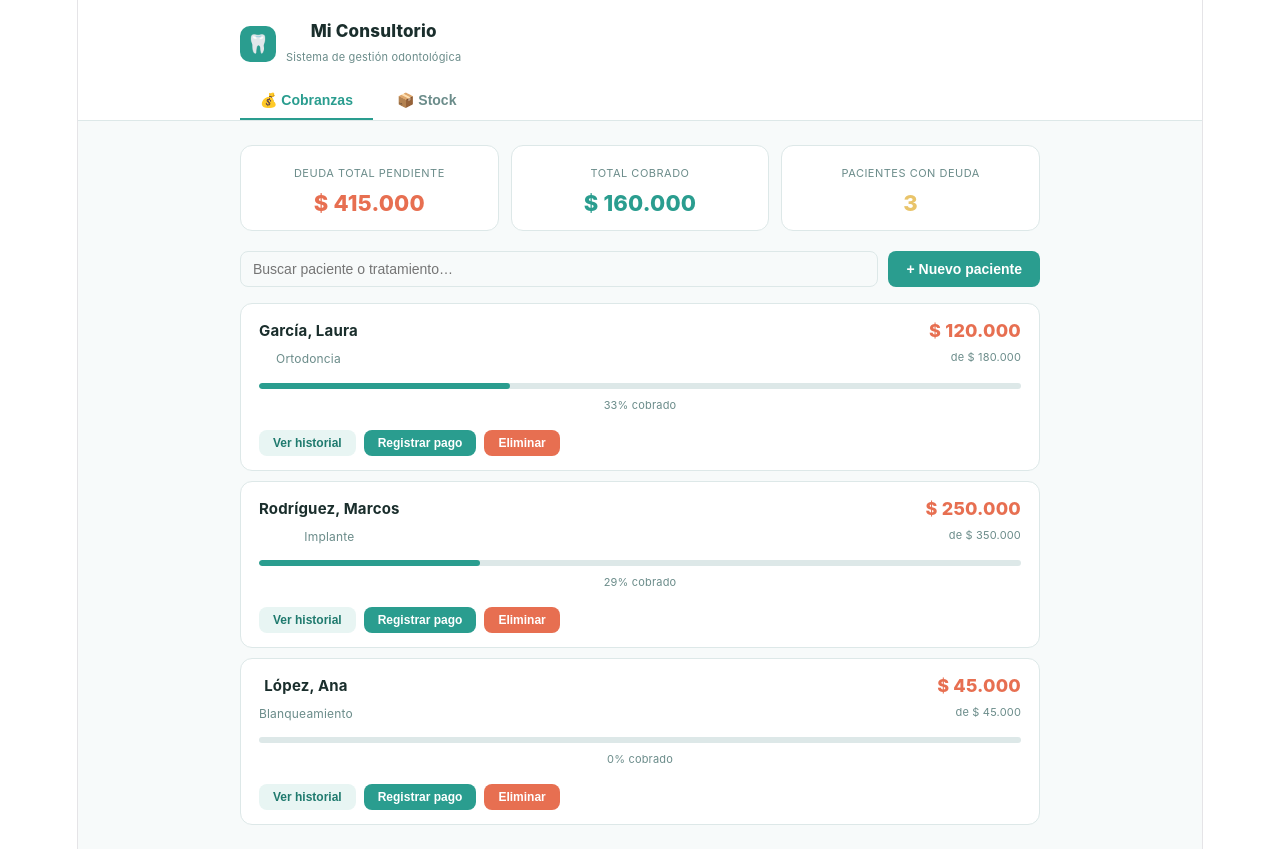
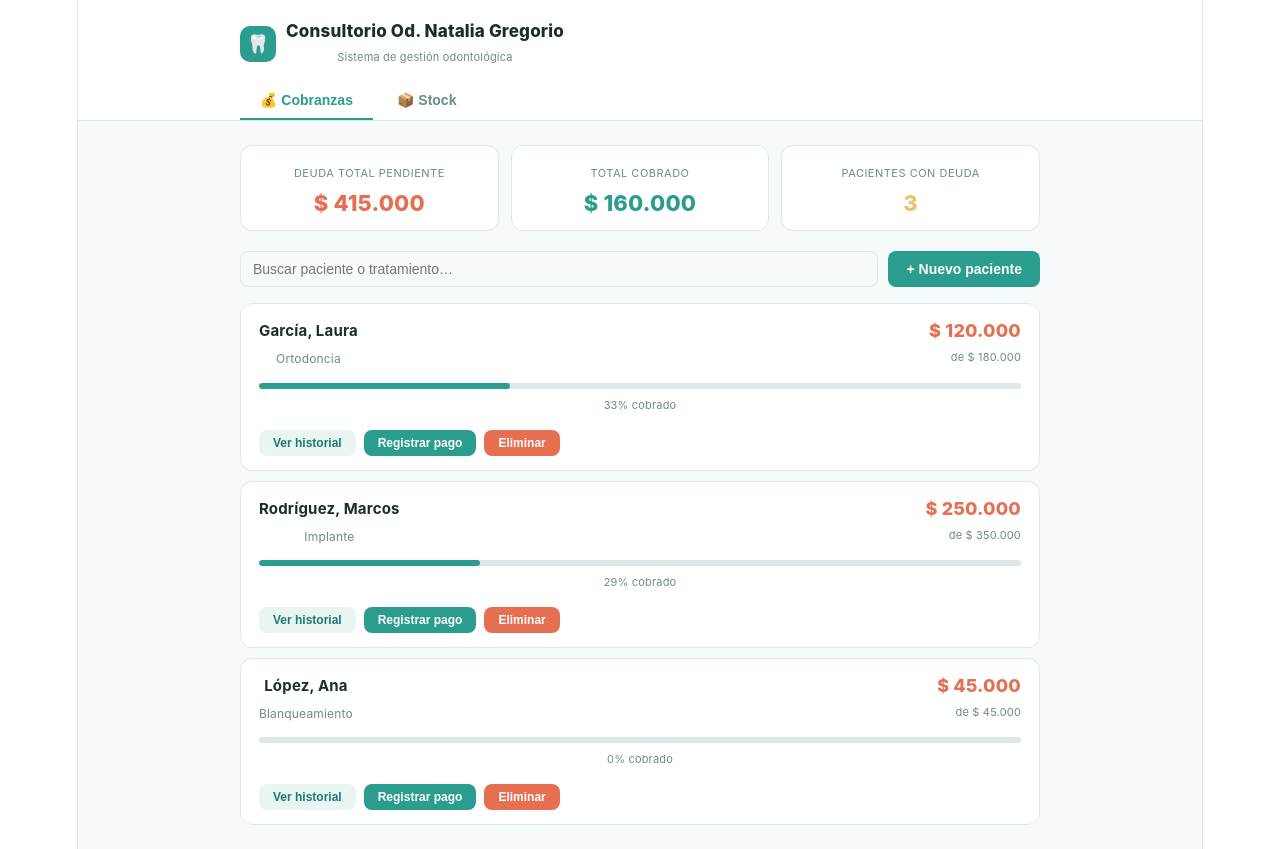
Before and after one commit to dranataliagregorio-commits/mi-consultorio, a React (Vite) app: page / in a window 1280 px wide. Built offline with nearby package versions, Linux system fonts and the light colour scheme.

Commit message:
nombre consultorio

```diff
--- a/src/App.jsx
+++ b/src/App.jsx
@@ -551,7 +551,7 @@ export default function App() {
             <div style={{ display: "flex", alignItems: "center", gap: 10 }}>
               <div style={{ width: 36, height: 36, borderRadius: 10, background: COLORS.accent, display: "flex", alignItems: "center", justifyContent: "center", fontSize: 18 }}>🦷</div>
               <div>
-                <div style={{ fontWeight: 800, fontSize: 17, color: COLORS.text }}>Mi Consultorio</div>
+                <div style={{ fontWeight: 800, fontSize: 17, color: COLORS.text }}>Consultorio Od. Natalia Gregorio</div>
                 <div style={{ fontSize: 11, color: COLORS.textMuted }}>Sistema de gestión odontológica</div>
               </div>
             </div>
```
